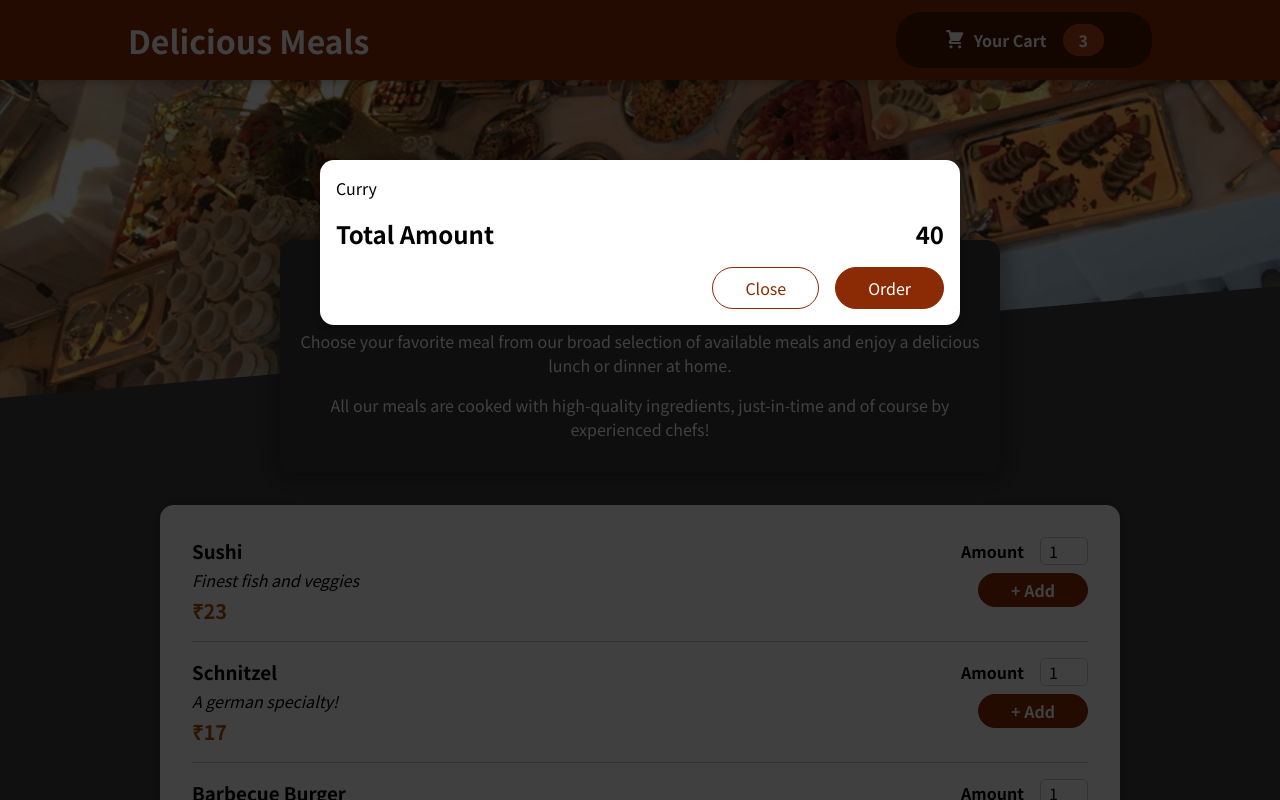
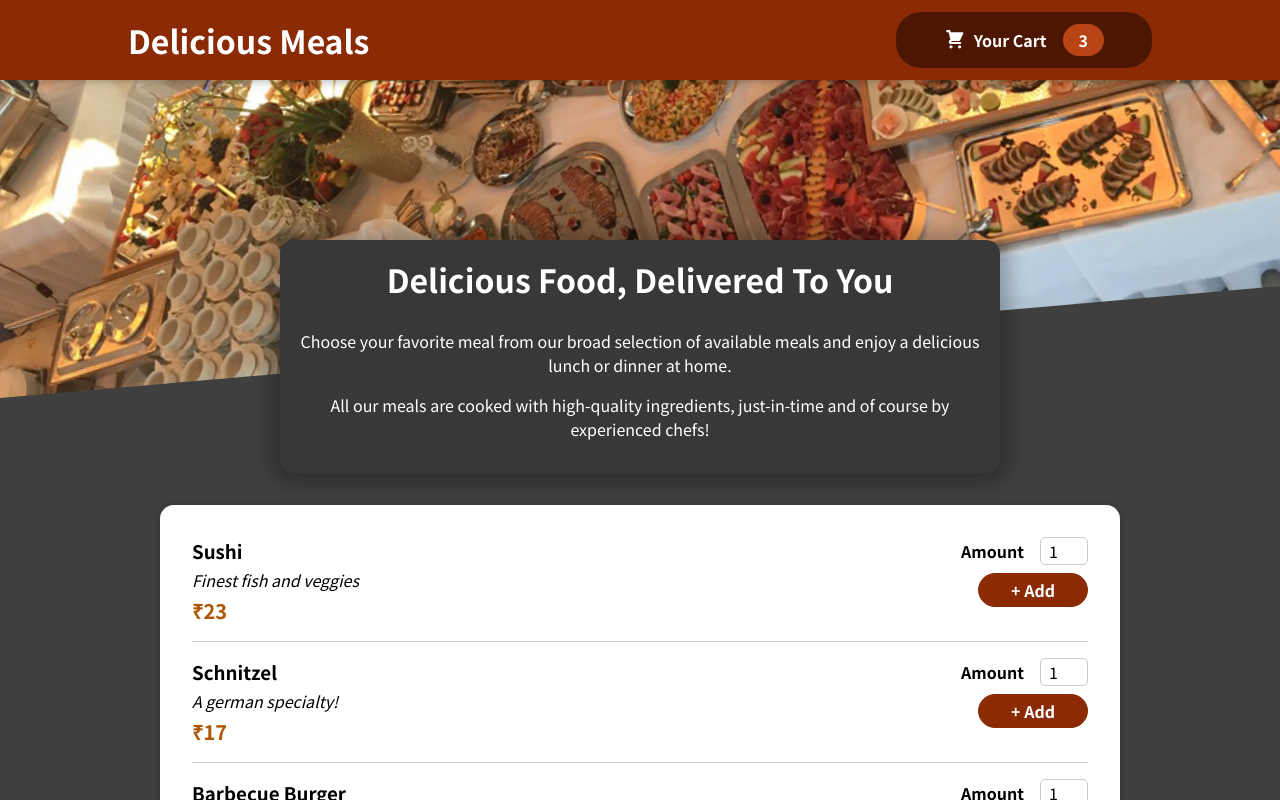
Before and after one commit to SivaSurender/The_Food_Order_App, a React (Create React App) app: page / in a window 1280 px wide. Shown: the top 800 px of the page. Built offline with nearby package versions, Linux system fonts and the light colour scheme.

Commit message:
Added Files

```diff
--- a/src/App.js
+++ b/src/App.js
@@ -1,12 +1,20 @@
 import Cart from "./Cart/Cart";
 import Header from "./Layout/Header";
 import Meals from "./Meals/Meals";
+import { useState } from "react";
 
 function App() {
+  const [showCartModal, setShowCartModal] = useState(false);
+
+  const openCartHandler = () => {
+    setShowCartModal(true);
+  };
+
+  const closeCartHandler = () => {};
   return (
     <div>
-      <Header />
-      <Cart />
+      {showCartModal && <Cart />}
+      <Header onClick={openCartHandler} />
       <main>
         <Meals />
       </main>
--- a/src/Cart/Cart.jsx
+++ b/src/Cart/Cart.jsx
@@ -8,7 +8,7 @@ const Cart = (props) => {
     <Modal>
       <ul className={classes["cart-items"]}>
         {cartItems.map((eachItem) => (
-          <li>{eachItem.name}</li>
+          <li key={eachItem.id}>{eachItem.name}</li>
         ))}
       </ul>
       <div className={classes.total}>
--- a/src/Layout/Header.jsx
+++ b/src/Layout/Header.jsx
@@ -8,7 +8,7 @@ const Header = (props) => {
     <Fragment>
       <header className={classes.header}>
         <h1>Delicious Meals</h1>
-        <HeaderCartButton />
+        <HeaderCartButton onClick={props.onClick} />
       </header>
       <div className={classes["main-image"]}>
         <img src={mealsHeadreImage} alt="Meals food logo" />
--- a/src/Layout/HeaderCartButton.jsx
+++ b/src/Layout/HeaderCartButton.jsx
@@ -1,9 +1,9 @@
 import CartIcon from "../Cart/CartIcon";
 import classes from "./HeaderCartButton.module.css";
 
-const HeaderCartButton = () => {
+const HeaderCartButton = (props) => {
   return (
-    <button className={classes.button}>
+    <button className={classes.button} onClick={props.onClick}>
       <span className={classes.icon}>
         <CartIcon />
       </span>
--- a/src/Meals/MealItem/MealItemForm.jsx
+++ b/src/Meals/MealItem/MealItemForm.jsx
@@ -2,7 +2,6 @@ import React from "react";
 import Input from "../../UI/Input";
 import classes from "./MealItemForm.module.css";
 const MealItemForm = function (props) {
-  console.log(props.id);
   return (
     <form className={classes.form}>
       <Input
--- a/src/UI/Modal.jsx
+++ b/src/UI/Modal.jsx
@@ -7,6 +7,7 @@ const Backdrop = (props) => {
 };
 
 const ModalOverlay = (props) => {
+  console.log(props.children, "1");
   return (
     <div className={classes.modal}>
       <div className={classes.content}>{props.children}</div>
@@ -16,6 +17,7 @@ const ModalOverlay = (props) => {
 
 const overlay = document.getElementById("overlays");
 const Modal = (props) => {
+  console.log(props.children, "2");
   return (
     <>
       {ReactDOM.createPortal(<Backdrop />, overlay)}
```
